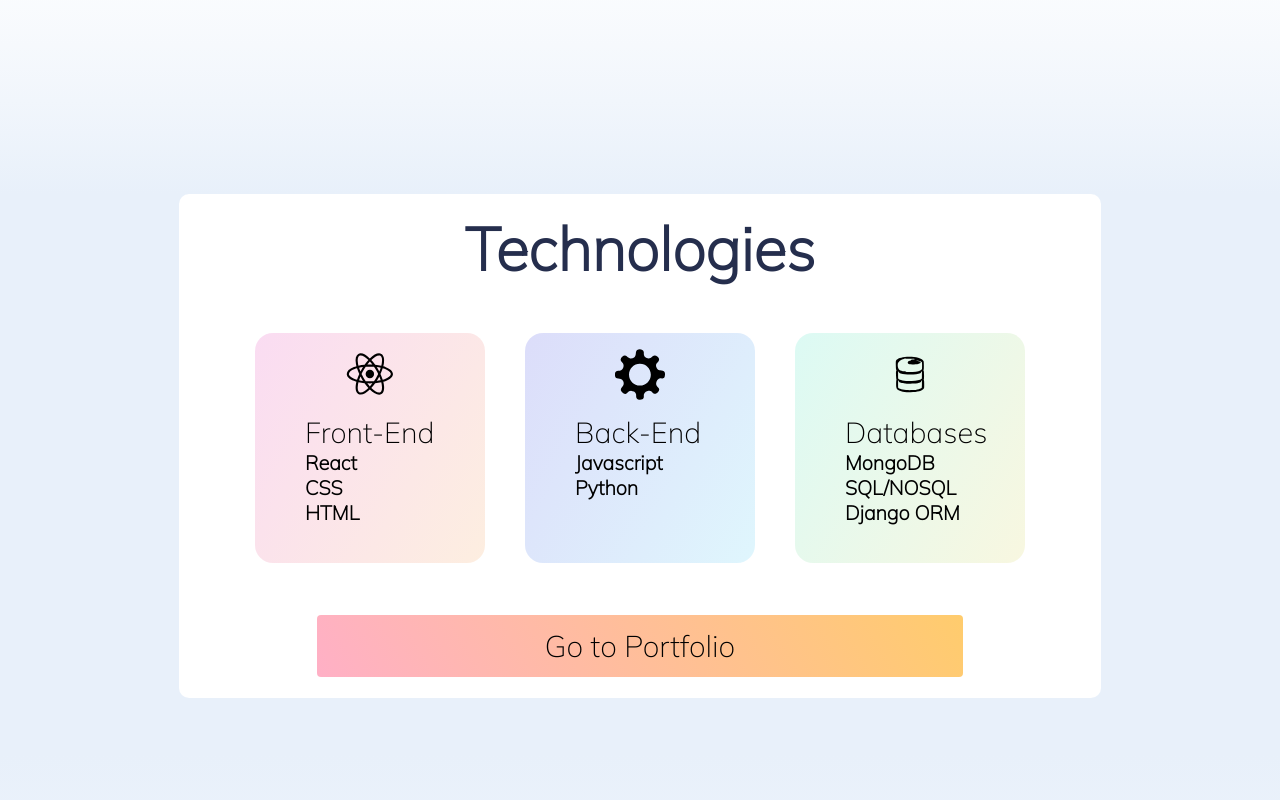
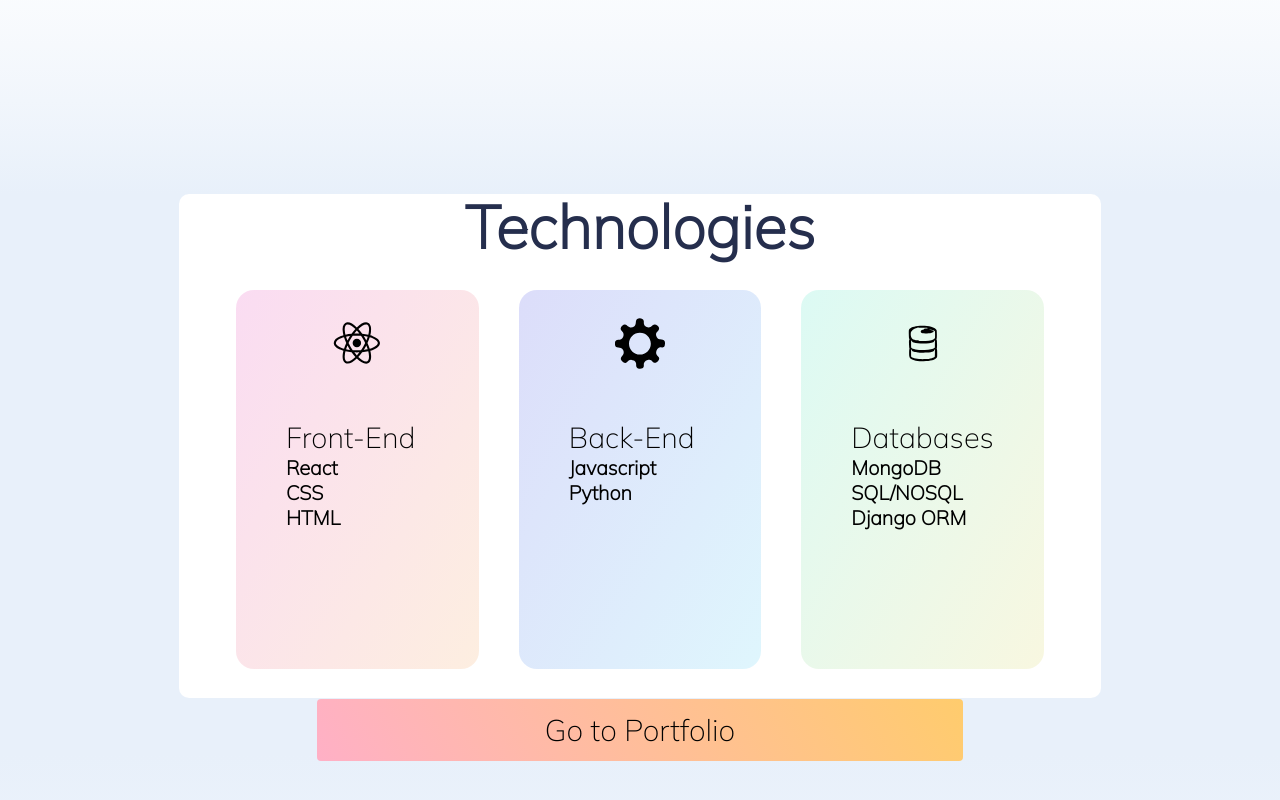
Before and after one commit to cameronmcc/personal-website-v2, a React (Create React App) app: page / in a window 1280 px wide. Shown: the part 1586-2386 px from the top of the page. Built offline with nearby package versions, Linux system fonts and the light colour scheme.

Commit message:
Learning a ton and starting another redisign.

```diff
--- a/src/components/Navbar/style.css
+++ b/src/components/Navbar/style.css
@@ -121,7 +121,7 @@
     flex-direction: column;
     align-content: center;
     width: 100%;
-    height: 90vh;
+    height: 100vh;
     position: absolute;
     top: 80px;
     left: -100%;
@@ -140,7 +140,6 @@
 
   .nav-menu.active:hover {
     background: #fff;
-    transform: scale(1.2);
     left: 0;
     opacity: 1;
     transition: all 0.6s ease;
@@ -165,7 +164,7 @@
 
   .nav-links:hover {
     color: rgb(1, 122, 155);
-    transform: scale(1.2);
+    transform: scale(1.1);
     transition: all 0.3s ease;
   }
 
--- a/src/components/Technologies/Technologies.js
+++ b/src/components/Technologies/Technologies.js
@@ -9,7 +9,11 @@
       <div className='gradient-container-top'></div>
       <div className='technologies-container'>
         <div className='info-white-bg'>
+          <div className='tech-heading-container'>
+          <div className='tech-heading-container2'>
           <div className='tech-heading'>Technologies</div>
+          </div>
+          </div>
           <section className='tech-items-container'>
             <div className='tech-item-1'>
               <div className='tech-item-row'>
--- a/src/components/Technologies/style.css
+++ b/src/components/Technologies/style.css
@@ -55,11 +55,25 @@
   }
 }
 
+.tech-heading-container {
+  display: flex;
+  flex-direction: row;
+  justify-content: start;
+}
+
+.tech-heading-container2 {
+  display: flex;
+  flex-direction: row;
+}
+
 .tech-heading {
   font-size: 6rem;
   line-height: 1.1;
   font-weight: 600;
   color: #252e4d;
+  display: inline-block;
+  display: flex;
+  align-items: flex-start;
 }
 
 .tech-items-container {
@@ -96,12 +110,11 @@
 .tech-item-3 {
   border-radius: 1.8rem;
   display: flex;
-  flex-direction: column;
   flex-wrap: wrap;
   align-content: space-around;
   justify-content: space-evenly;
   align-items: flex-start;
-  min-height: 23rem;
+  aspect-ratio: 1 / 1.5;
   min-width: 23rem;
 }
 
@@ -111,6 +124,7 @@
   justify-content: center;
   width: 100%;
 }
+
 .tech-item-row2 {
   display: flex;
   font-size: 1.7rem;
```
